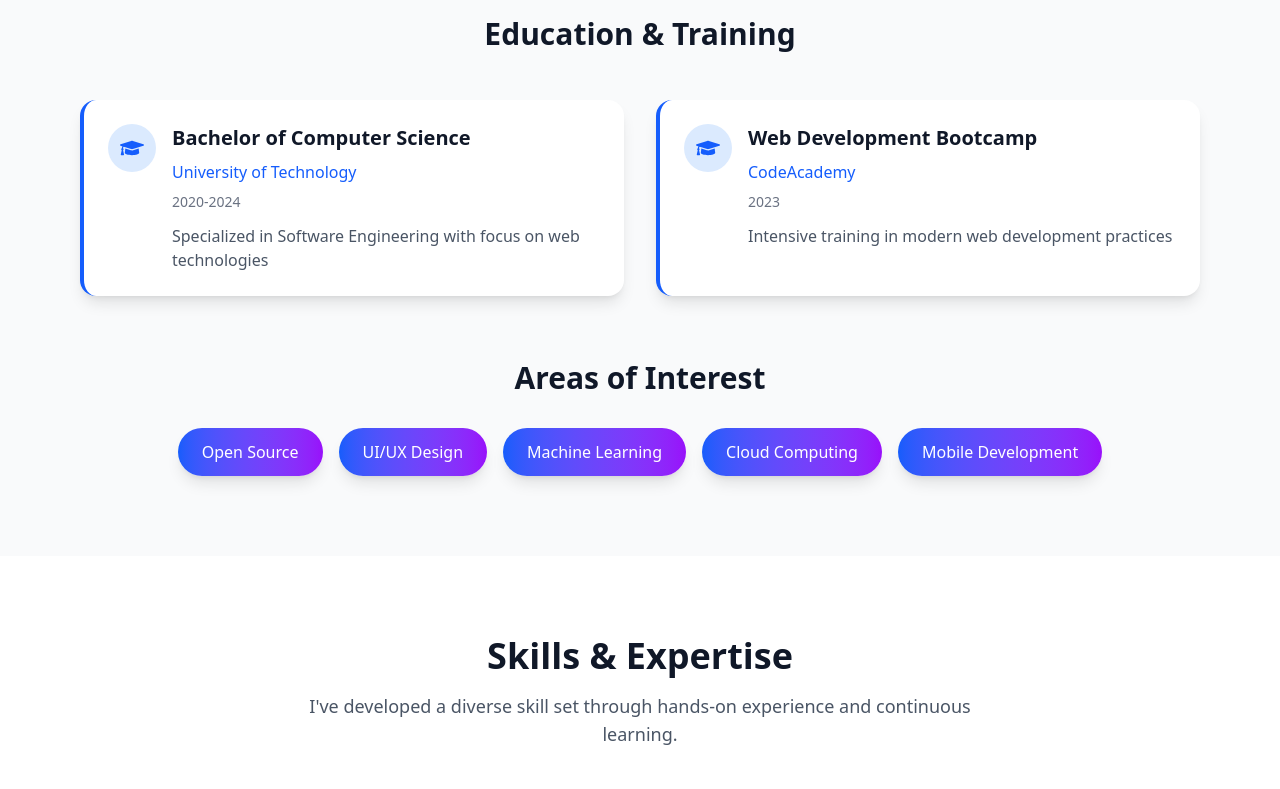
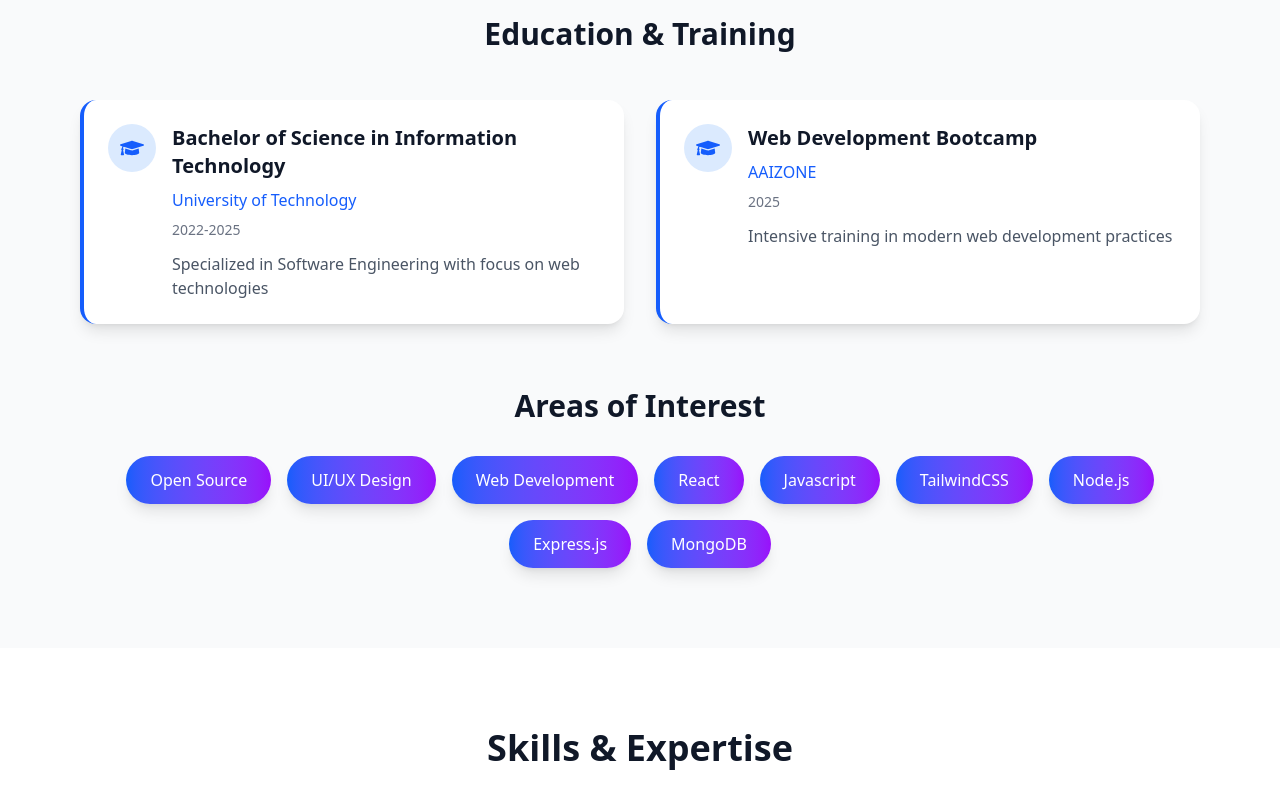
Before and after one commit to shrutigupta7788/shruti-s-portfolio, a React (Vite) app: page / in a window 1280 px wide. Shown: the part 1780-2569 px from the top of the page. Built offline with nearby package versions, Linux system fonts and the light colour scheme.

Commit message:
Third  commit

```diff
--- a/src/App.jsx
+++ b/src/App.jsx
@@ -37,12 +37,16 @@ const App = () => {
 
       <Navbar />
 
-      <main>
+      <main className="">
         <Hero />
         <About />
         <Skills />
         <Projects />
-        <Testimonials />
+        <div className="flex items-center justify-center gap-2 bg-[#101828] px-10">
+        <div className="h-[2px] w-[40%] from-blue-500 to-purple-500 bg-gradient-to-r  rounded-xl top-0"> </div>
+        <p className=" text-white text-center text-[12px]">Thank you for visiting my portfolio.</p>
+        <div className="h-[2px] w-[40%] from-red-500 to-green-500 bg-gradient-to-r  rounded-xl top-10"> </div>
+        </div>
         <Contact />
       </main>
 
--- a/src/features/about/aboutData.js
+++ b/src/features/about/aboutData.js
@@ -1,33 +1,49 @@
 export default {
-  intro: "I'm a passionate Frontend Developer with a love for creating beautiful, functional, and user-friendly web experiences. With a strong foundation in modern web technologies, I specialize in building responsive applications that not only look great but also provide exceptional user experiences.",
+  intro:
+    "I'm a passionate Frontend Developer with a love for creating beautiful, functional, and user-friendly web experiences. With a strong foundation in modern web technologies, I specialize in building responsive applications that not only look great but also provide exceptional user experiences.",
 
-  experience: "I have 3+ years of experience in web development, working with various technologies and frameworks. My journey started with HTML and CSS, and I've since evolved to master React.js, TypeScript, and modern development tools. I've collaborated with teams to deliver projects that exceed client expectations.",
+  experience:
+    "I have 3+ years of experience in web development, working with various technologies and frameworks. My journey started with HTML and CSS, and I've since evolved to master React.js, TypeScript, and modern development tools. I've collaborated with teams to deliver projects that exceed client expectations.",
 
-  approach: "I believe in writing clean, maintainable code and staying up-to-date with the latest industry trends. My development approach focuses on performance, accessibility, and scalability. I enjoy solving complex problems and turning ideas into reality through code.",
+  approach:
+    "I believe in writing clean, maintainable code and staying up-to-date with the latest industry trends. My development approach focuses on performance, accessibility, and scalability. I enjoy solving complex problems and turning ideas into reality through code.",
 
-  personal: "When I'm not coding, you can find me exploring new technologies, contributing to open-source projects, or sharing knowledge with the developer community. I'm always eager to learn new skills and take on challenging projects.",
+  personal:
+    "When I'm not coding, you can find me exploring new technologies, contributing to open-source projects, or sharing knowledge with the developer community. I'm always eager to learn new skills and take on challenging projects.",
 
   stats: [
     { number: "3+", label: "Years Experience" },
     { number: "50+", label: "Projects Completed" },
     { number: "100%", label: "Client Satisfaction" },
-    { number: "24/7", label: "Learning Mode" }
+    { number: "24/7", label: "Learning Mode" },
   ],
 
   education: [
     {
-      degree: "Bachelor of Computer Science",
+      degree: "Bachelor of Science in Information Technology",
       institution: "University of Technology",
-      year: "2020-2024",
-      description: "Specialized in Software Engineering with focus on web technologies"
+      year: "2022-2025",
+      description:
+        "Specialized in Software Engineering with focus on web technologies",
     },
     {
       degree: "Web Development Bootcamp",
-      institution: "CodeAcademy",
-      year: "2023",
-      description: "Intensive training in modern web development practices"
-    }
+      institution: "AAIZONE",
+      year: "2025",
+      description: "Intensive training in modern web development practices",
+    },
   ],
 
-  interests: ["Open Source", "UI/UX Design", "Machine Learning", "Cloud Computing", "Mobile Development"]
+  interests: [
+    "Open Source",
+    "UI/UX Design",
+    ,
+    "Web Development",
+    "React",
+    "Javascript",
+    "TailwindCSS",
+    "Node.js",
+    "Express.js",
+    "MongoDB",
+  ],
 };
--- a/src/features/contact/Contact.jsx
+++ b/src/features/contact/Contact.jsx
@@ -11,16 +11,16 @@ const Contact = () => {
       value: "guptashruti7788@gmail.com",
       link: "https://mail.google.com/mail/?view=cm&fs=1&to=guptashruti7788@gmail.com"
     },
-    {
-      icon: FaPhone,
-      title: "Phone",
-      value: "+1 (555) 123-4567",
-      link: "tel:+15551234567"
-    },
+    // {
+    //   icon: FaPhone,
+    //   title: "Phone",
+    //   // value: "+1 (555) 123-4567",
+    //   link: "tel:+15551234567"
+    // },
     {
       icon: FaMapMarkerAlt,
       title: "Location",
-      value: "San Francisco, CA",
+      value: "Mira Road, Mumbai",
       link: "#"
     }
   ];
--- a/src/features/projects/projectsData.js
+++ b/src/features/projects/projectsData.js
@@ -40,4 +40,7 @@ export default [
     featured: false
   },
 
+
+
+
 ];
--- a/src/features/skills/Skills.jsx
+++ b/src/features/skills/Skills.jsx
@@ -43,7 +43,8 @@ const Skills = () => {
             Skills & Expertise
           </h2>
           <p className="text-lg text-gray-600 dark:text-gray-300 max-w-2xl mx-auto">
-            I've developed a diverse skill set through hands-on experience and continuous learning.
+            I've developed a diverse skill set through hands-on experience and
+            continuous learning.
           </p>
         </motion.div>
 
@@ -91,11 +92,11 @@ const Skills = () => {
                     initial={{ opacity: 0, y: 10 }}
                     animate={{ opacity: 1, y: 0 }}
                     transition={{ duration: 0.5, delay: index * 0.1 }}
-                    className="flex items-center gap-3 p-3 bg-gray-50 dark:bg-gray-700 rounded-lg hover:bg-gray-100 dark:hover:bg-gray-600 transition-colors"
+                    className="flex items-center gap-3 p-3 bg-gray-50 dark:bg-gray-900 rounded-lg hover:bg-gray-600 dark:hover:bg-gray-600 transition-colors"
                   >
                     <span className="text-2xl">{skill.icon}</span>
                     <div className="flex-1">
-                      <ProgressBar level={skill.level} skillName={skill.name} />
+                      <ProgressBar level={skill.level} skillName={skill.name} className="w-full"/>
                     </div>
                   </motion.div>
                 ))}
@@ -109,7 +110,9 @@ const Skills = () => {
                   Skill Overview
                 </h4>
                 <div className="space-y-4">
-                  {skillsData[activeCategory].skills.slice(0, 3).map((skill, index) => (
+                  {skillsData[activeCategory].skills
+                    .slice(0, 3)
+                    .map((skill, index) => (
                       <motion.div
                         key={index}
                         initial={{ opacity: 0, scale: 0.8 }}
@@ -128,7 +131,10 @@ const Skills = () => {
                             <motion.div
                               initial={{ width: 0 }}
                               animate={{ width: `${skill.level}%` }}
-                            transition={{ duration: 1, delay: 0.5 + index * 0.1 }}
+                              transition={{
+                                duration: 1,
+                                delay: 0.5 + index * 0.1,
+                              }}
                               className="h-full bg-gradient-to-r from-blue-500 to-purple-600"
                             />
                           </div>
@@ -157,7 +163,8 @@ const Skills = () => {
               Always Learning & Growing
             </h3>
             <p className="text-blue-100 max-w-2xl mx-auto">
-              I'm constantly expanding my skill set and staying up-to-date with the latest technologies and best practices in web development.
+              I'm constantly expanding my skill set and staying up-to-date with
+              the latest technologies and best practices in web development.
             </p>
           </div>
         </motion.div>
--- a/src/features/skills/skillsData.js
+++ b/src/features/skills/skillsData.js
@@ -16,8 +16,8 @@ export default {
       { name: "Node.js", level: 70, icon: "🟢" },
       { name: "Express.js", level: 65, icon: "🚂" },
       { name: "MongoDB", level: 60, icon: "🍃" },
-      { name: "PostgreSQL", level: 55, icon: "🐘" },
-      { name: "Firebase", level: 75, icon: "🔥" },
+      // { name: "PostgreSQL", level: 55, icon: "🐘" },
+      // { name: "Firebase", level: 75, icon: "🔥" },
     ]
   },
   tools: {
--- a/src/layout/Footer.jsx
+++ b/src/layout/Footer.jsx
@@ -72,8 +72,8 @@ const Footer = () => {
               <p>
                 📧 <a href="mailto:guptashruti7788@gmail.com" className="hover:text-blue-400 transition-colors duration-300">guptashruti7788@gmail.com</a>
               </p>
-              <p>📱 +1 (555) 123-4567</p>
-              <p>📍 San Francisco, CA</p>
+              {/* <p>📱 +1 (555) 123-4567</p> */}
+              <p>📍 Mira Road, Mumbai</p>
             </div>
           </div>
         </div>
```
Lines whose indentation alone changed are shown as unchanged.
